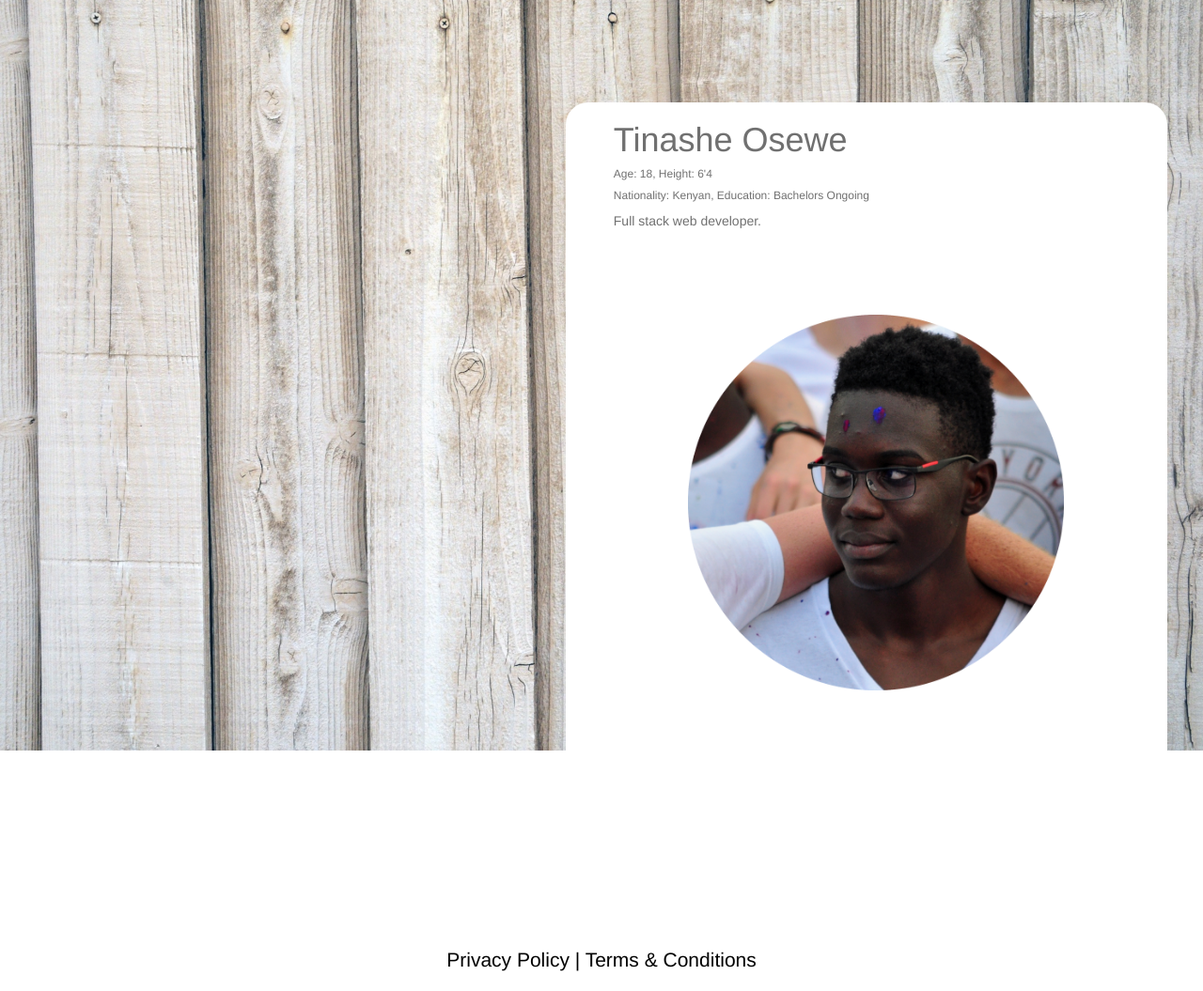
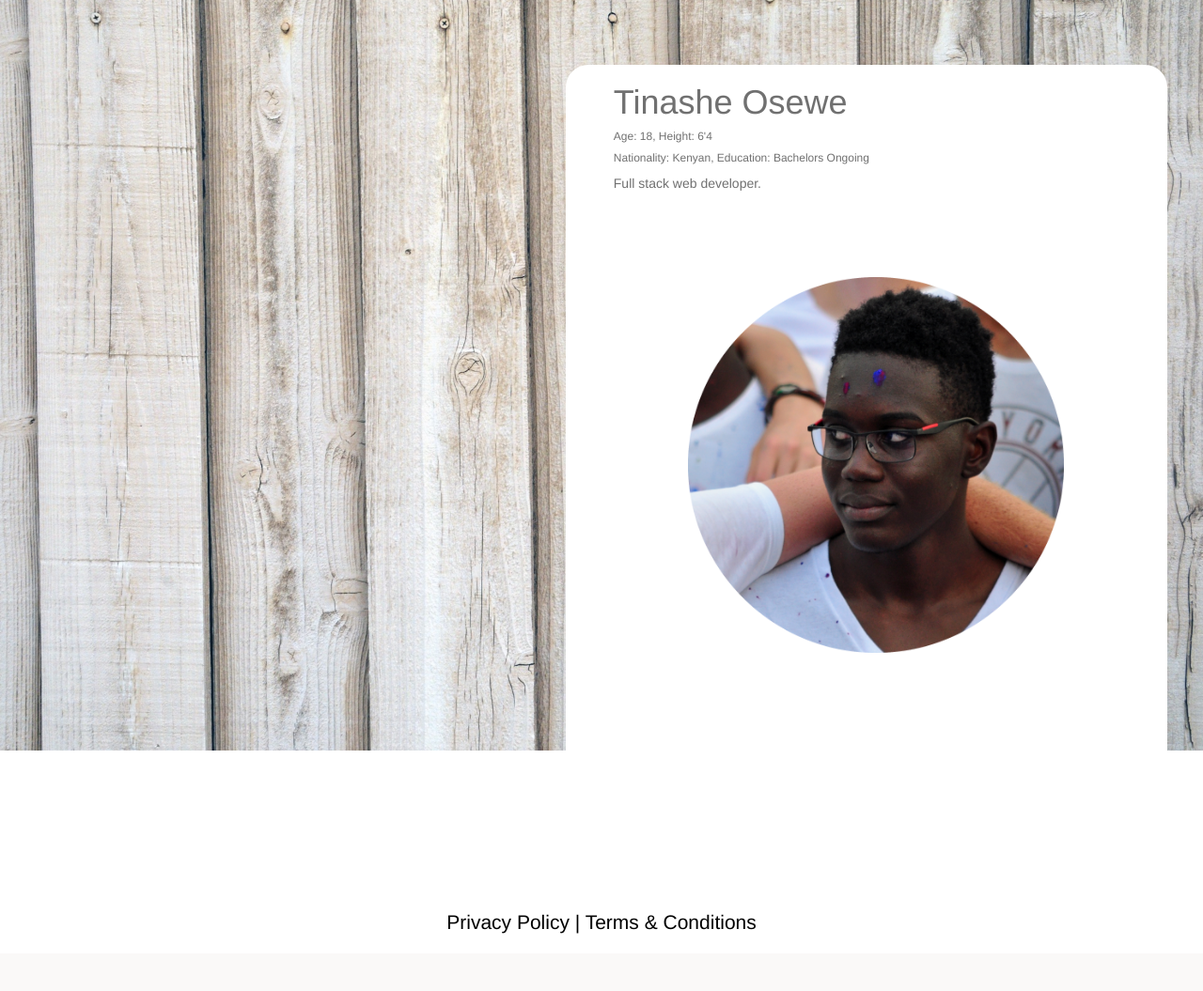
Before and after one commit to T-Boya/Django-Portfolio, a Django app: page / in a window 1280 px wide; the page is wider, and only the part inside the window is pictured. Shown: the part 51-1106 px from the top of that part at 94% size. After the commit the page ends 1045 px from the top of that part, so only its background shows below. Run offline with Django 3.2, Linux system fonts and the light colour scheme; some libraries are stand-ins or nearby versions.

Commit message:
moved element on the home page

```diff
--- a/static/CSS/main.css
+++ b/static/CSS/main.css
@@ -13,7 +13,7 @@ height: 100%;
 background: white;
 margin-right: 3vw;
 margin-bottom: 2vh;
-margin-top: 10vh;
+margin-top: 5vh;
 border-radius: 3vh;
 background-size: contain;
 }
```
